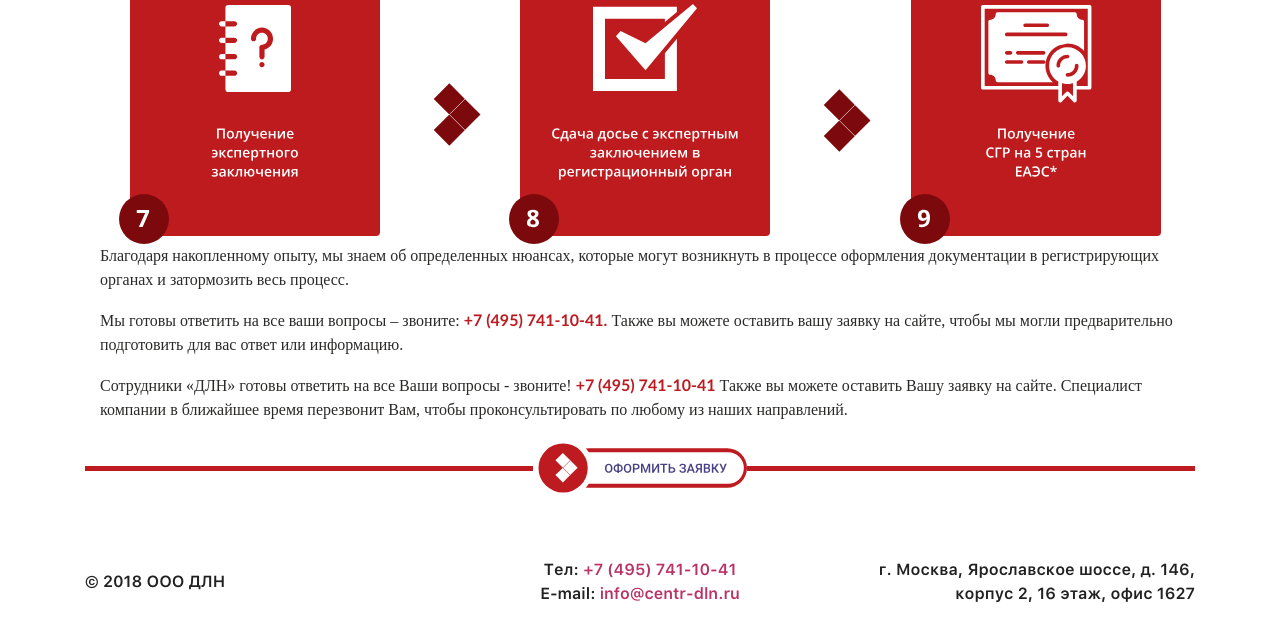
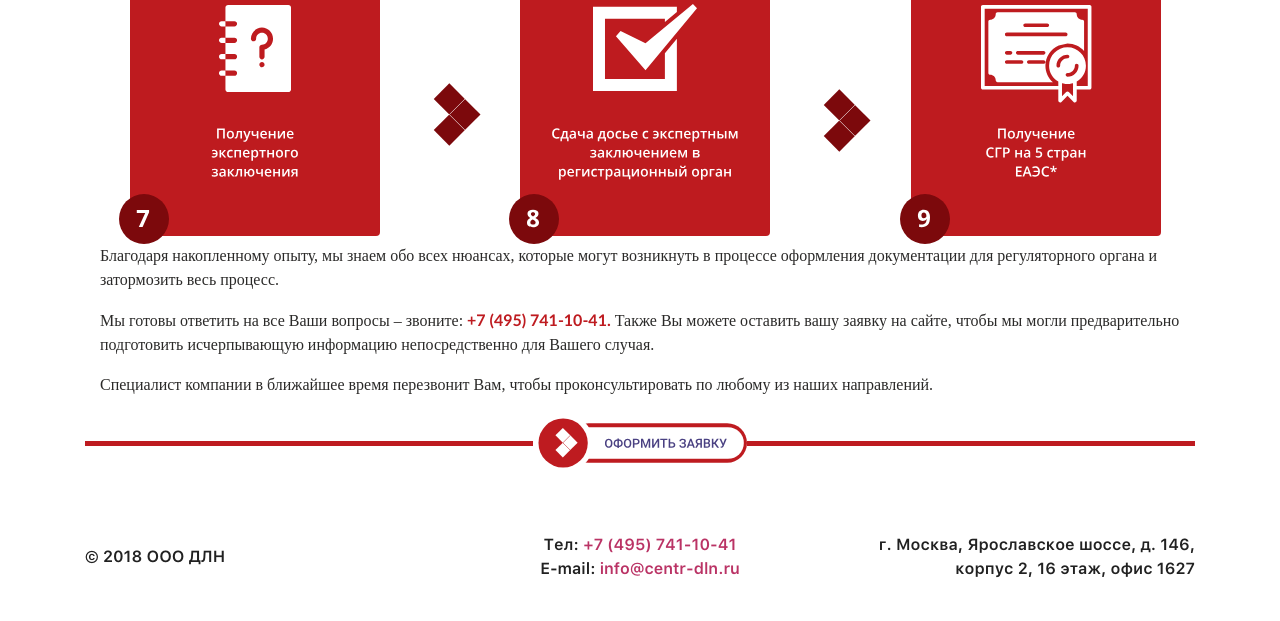
Before and after one commit to YEKabantsov/DLN_site, a Django app: page /registratsiya-bad in a window 1280 px wide. Shown: the part 1155-1776 px from the top of the page. After the commit the page ends 1733 px from the top, so only its background shows below. Run offline with Django 3.2, Linux system fonts and the light colour scheme; some libraries are stand-ins or nearby versions; some web fonts are replaced.

Commit message:
change register bad page

```diff
--- a/templates/html/register-bad.html
+++ b/templates/html/register-bad.html
@@ -52,17 +52,15 @@
                 </div>
             </div>
             <p class="col-12 text_other_page">
-                Благодаря накопленному опыту, мы знаем об определенных нюансах, которые могут возникнуть в процессе
-                оформления документации в регистрирующих органах и затормозить весь процесс.
+                Благодаря накопленному опыту, мы знаем обо всех нюансах, которые могут возникнуть в процессе
+                оформления документации для регуляторного органа и затормозить весь процесс.
             </p>
             <p class="col-12 text_other_page">
-                Мы готовы ответить на все ваши вопросы – звоните: <span class="red-number">+7 (495) 741-10-41.</span>
-                Также вы можете оставить вашу заявку на сайте, чтобы мы могли предварительно подготовить для вас ответ
-                или информацию.
+                Мы готовы ответить на все Ваши вопросы – звоните: <span class="red-number">+7 (495) 741-10-41.</span>
+                Также Вы можете оставить вашу заявку на сайте, чтобы мы могли предварительно подготовить исчерпывающую информацию непосредственно для Вашего случая.
             </p>
             <p class="col-12 text_other_page">
-                Сотрудники «ДЛН» готовы ответить на все Ваши вопросы - звоните! <span class="red-number">+7 (495) 741-10-41</span>
-                Также вы можете оставить Вашу заявку на сайте. Специалист компании в ближайшее время перезвонит Вам,
+                Специалист компании в ближайшее время перезвонит Вам,
                 чтобы проконсультировать по любому из наших направлений.
             </p>
 
```
